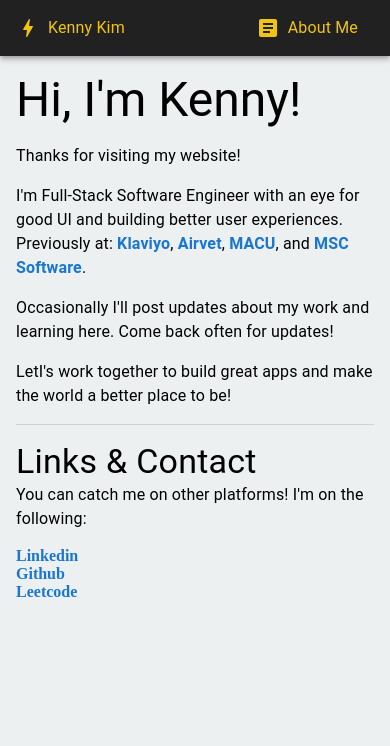
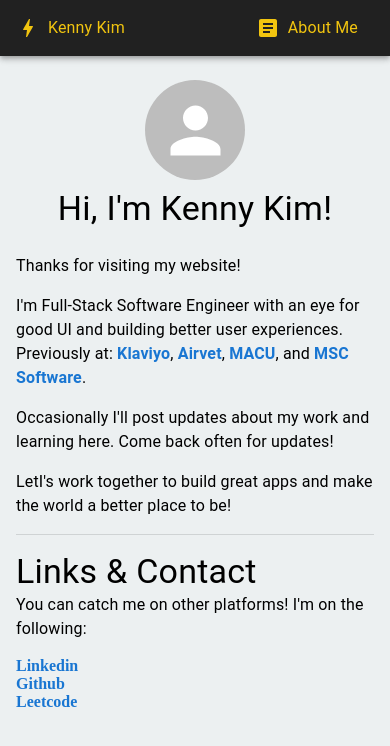
Before and after one commit to kenk2/kenk2.github.io, a Next.js app: page / in a window 390 px wide. Shown: the top 746 px of the page. Built offline with nearby package versions, Linux system fonts and the light colour scheme.

Commit message:
Add responsive image avatar and header. Prepare for contentful.

```diff
--- a/next.config.js
+++ b/next.config.js
@@ -1,6 +1,7 @@
 /** @type {import('next').NextConfig} */
 const nextConfig = {
   reactStrictMode: true,
-}
+  domains: ["https://images.ctfassets.net"],
+};
 
-module.exports = nextConfig
+module.exports = nextConfig;
--- /dev/null
+++ b/src/components/HomeHeader.tsx
@@ -0,0 +1,53 @@
+import { Grid, Avatar, Typography } from "@mui/material";
+
+export default function HomeHeader() {
+  return (
+    <Grid
+      container
+      sx={{
+        marginBottom: 3,
+      }}
+    >
+      <Grid
+        item
+        xs={12}
+        sm={2}
+        sx={{
+          display: "flex",
+          justifyContent: "center",
+          alignItems: "center",
+          padding: 1,
+        }}
+      >
+        <Avatar src="" sx={{ width: 100, height: 100 }} />
+      </Grid>
+
+      <Grid
+        item
+        xs={12}
+        sm={10}
+        sx={(theme) => ({
+          display: "flex",
+          justifyContent: "center",
+          [theme.breakpoints.up("sm")]: {
+            alignItems: "center",
+            justifyContent: "left",
+          },
+        })}
+      >
+        <Typography
+          variant="h4"
+          paragraph
+          sx={(theme) => ({
+            marginBottom: 0,
+            [theme.breakpoints.up("sm")]: {
+              marginLeft: 2,
+            },
+          })}
+        >
+          Hi, I&apos;m Kenny Kim!
+        </Typography>
+      </Grid>
+    </Grid>
+  );
+}
--- a/src/components/HomePage.tsx
+++ b/src/components/HomePage.tsx
@@ -1,14 +1,11 @@
 import { Box, Divider, Typography } from "@mui/material";
 import CustomLink from "./CustomLink";
+import HomeHeader from "./HomeHeader";
 
 export default function HomePage() {
   return (
     <Box>
-      <Box>
-        <Typography variant="h3" paragraph>
-          Hi, I&apos;m Kenny!
-        </Typography>
-      </Box>
+      <HomeHeader />
       <Typography paragraph>Thanks for visiting my website!</Typography>
       <Typography paragraph>
         I&apos;m Full-Stack Software Engineer with an eye for good UI and
--- a/src/components/index.ts
+++ b/src/components/index.ts
@@ -1,5 +1,4 @@
 import HomePage from "./HomePage";
 import NavigationBar from "./NavigationBar";
-import CustomLink from "./CustomLink";
 
-export { HomePage, NavigationBar, CustomLink };
+export { HomePage, NavigationBar };
```
